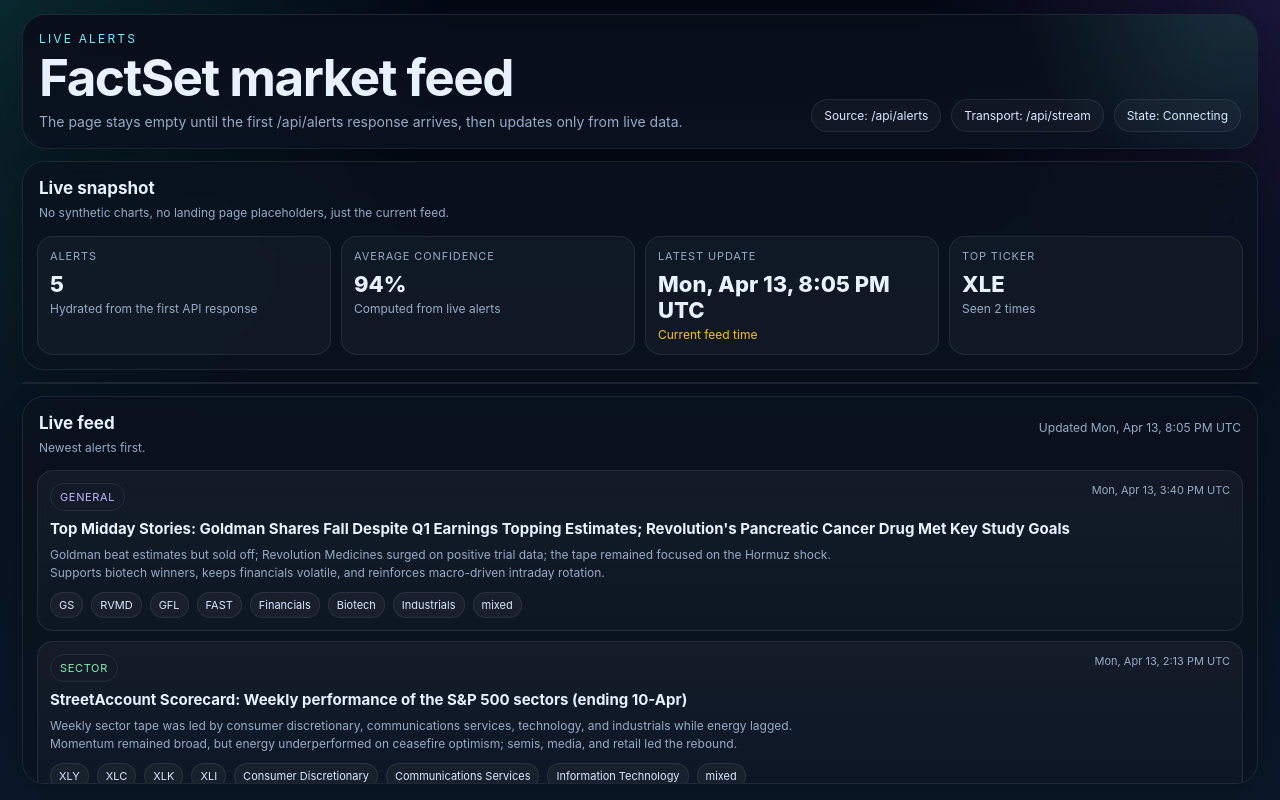
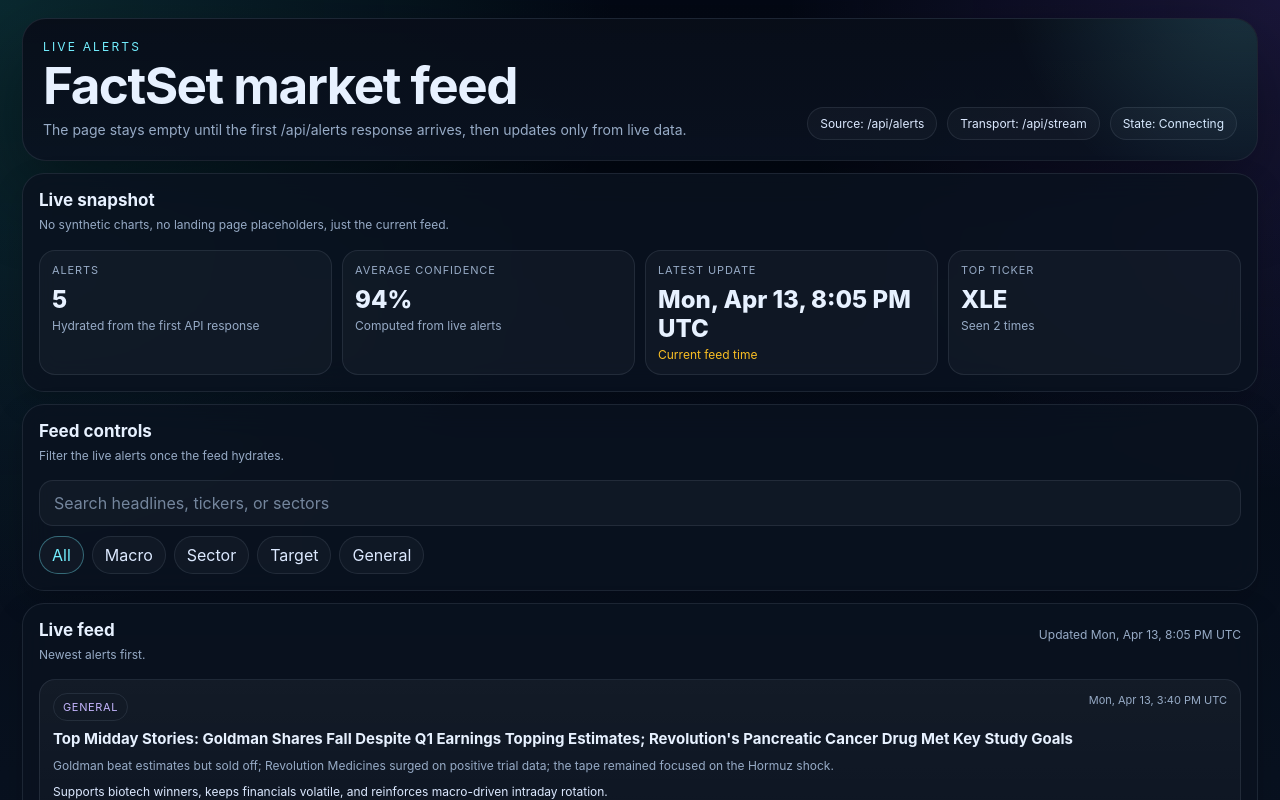
Before and after one commit to kush0323/factset-market-dashboard, a Next.js app: page / in a window 1280 px wide. Shown: the top 800 px of the page. Built offline with nearby package versions, Linux system fonts and the light colour scheme; no server answers.

Commit message:
Allow dashboard to expand vertically

```diff
--- a/app/globals.css
+++ b/app/globals.css
@@ -17,8 +17,7 @@
 html, body {
   margin: 0;
   padding: 0;
-  height: 100%;
-  overflow: hidden;
+  overflow: visible;
   background:
     radial-gradient(circle at top left, rgba(45, 212, 191, 0.16), transparent 30%),
     radial-gradient(circle at top right, rgba(139, 92, 246, 0.16), transparent 24%),
@@ -26,7 +25,8 @@
   color: var(--text);
   font-family: Inter, ui-sans-serif, system-ui, -apple-system, BlinkMacSystemFont, sans-serif;
 }
-body { min-height: 100vh; }
+html { min-height: 100vh; }
+body { min-height: 100vh; overflow: visible; }
 a { color: inherit; text-decoration: none; }
 button, input { font: inherit; }
 button { cursor: pointer; }
@@ -35,11 +35,10 @@
   max-width: 1560px;
   margin: 0 auto;
   padding: 18px 22px 22px;
-  height: 100vh;
+  min-height: 100vh;
   display: grid;
-  grid-template-rows: auto auto 1fr auto;
   gap: 12px;
-  overflow: hidden;
+  overflow: visible;
 }
 
 .hero {
@@ -53,7 +52,6 @@
   position: relative;
   overflow: hidden;
 }
-.hero-tight { padding-bottom: 18px; }
 .hero::after {
   content: '';
   position: absolute;
@@ -66,7 +64,7 @@
 .topbar { display: flex; justify-content: space-between; gap: 16px; align-items: end; flex-wrap: wrap; }
 .kicker { color: var(--accent); font-size: 12px; letter-spacing: 0.18em; text-transform: uppercase; }
 .hero h1 { margin: 6px 0 8px; font-size: clamp(28px, 4vw, 54px); line-height: 1; letter-spacing: -0.03em; }
-.hero p { margin: 0; color: var(--muted); max-width: 980px; line-height: 1.5; font-size: 14px; }
+.hero p { margin: 0; color: var(--muted); max-width: 920px; line-height: 1.5; font-size: 14px; }
 .chips { display: flex; gap: 10px; flex-wrap: wrap; justify-content: flex-end; }
 .chip {
   padding: 8px 12px;
@@ -77,16 +75,6 @@
   font-size: 12px;
 }
 
-.grid { display: grid; gap: 12px; min-height: 0; }
-.top-grid { grid-template-columns: 1.3fr 0.9fr; }
-.middle-grid { grid-template-columns: 1.2fr 0.8fr; }
-.bottom-grid { grid-template-columns: 1.25fr 0.75fr; min-height: 0; }
-@media (max-width: 1180px) {
-  .top-grid,
-  .middle-grid,
-  .bottom-grid { grid-template-columns: 1fr; }
-}
-
 .panel {
   border: 1px solid var(--panel-border);
   background: var(--panel);
@@ -94,12 +82,11 @@
   overflow: hidden;
   backdrop-filter: blur(16px);
   box-shadow: 0 12px 30px rgba(0, 0, 0, .18);
-  min-height: 0;
 }
 .panel-hd { display:flex; justify-content:space-between; gap:12px; align-items:flex-start; padding: 16px 16px 0; flex-wrap: wrap; }
 .panel-title { margin: 0; font-size: 17px; }
 .panel-sub { margin: 6px 0 0; color: var(--muted); font-size: 12px; line-height: 1.45; }
-.panel-bd { padding: 16px; min-height: 0; }
+.panel-bd { padding: 16px; }
 
 .metric-grid { display:grid; grid-template-columns: repeat(4, minmax(0, 1fr)); gap: 10px; }
 @media (max-width: 980px) { .metric-grid { grid-template-columns: repeat(2, minmax(0, 1fr)); } }
@@ -116,77 +103,39 @@
 .metric-sub.down { color: var(--bad); }
 .metric-sub.flat { color: var(--warn); }
 
-.chart-panel { padding-top: 8px; }
-.trend-chart { width: 100%; height: auto; display: block; }
-.chart-grid { stroke: rgba(148, 163, 184, 0.16); stroke-width: 1; }
-.chart-grid.subtle { stroke-dasharray: 3 7; }
-.chart-axis { stroke: rgba(148, 163, 184, 0.24); stroke-width: 1; }
-.trend-line { fill: none; stroke-linecap: round; stroke-linejoin: round; stroke-width: 3; }
-.trend-alerts { stroke: #73efff; }
-.trend-count { stroke: #73efff; }
-.trend-confidence { stroke: rgba(255,255,255,.82); stroke-width: 2.2; opacity: .78; }
-.trend-dot { fill: rgba(110,231,255,.92); }
-.timeline-labels { display:flex; justify-content:space-between; gap:8px; color: var(--muted); font-size: 11px; margin-top: 8px; }
-.legend-row { display:flex; gap: 12px; flex-wrap: wrap; color: var(--muted); font-size: 11px; }
-.legend-row span { display:inline-flex; gap: 6px; align-items:center; }
-.legend { width: 10px; height: 10px; border-radius: 50%; display:inline-block; }
-.legend.alerts { background: #73efff; }
-.legend.macro { background: #6ee7ff; }
-.legend.target { background: #fda4af; }
-.legend.sector { background: #86efac; }
-.legend.confidence { background: rgba(255,255,255,.9); }
+.tools-row { display: grid; gap: 10px; }
+.searchbar {
+  width: 100%;
+  padding: 12px 14px;
+  border-radius: 14px;
+  border: 1px solid var(--panel-border);
+  background: rgba(255,255,255,.03);
+  color: var(--text);
+}
+.searchbar::placeholder { color: rgba(151, 171, 198, .75); }
+.tabs-row { display:flex; gap: 8px; flex-wrap: wrap; }
+.tab {
+  padding: 8px 12px;
+  border-radius: 999px;
+  border: 1px solid var(--panel-border);
+  background: rgba(255,255,255,.03);
+  color: #dce9ff;
+}
+.tab.active { border-color: rgba(115, 239, 255, 0.38); color: var(--accent); }
 
-.heatmap-grid-wrap { padding-top: 6px; }
-.heat-grid { display:grid; grid-template-columns: repeat(2, minmax(0, 1fr)); gap: 10px; }
-@media (max-width: 760px) { .heat-grid { grid-template-columns: 1fr; } }
-.heat-tile {
-  min-height: 86px;
-  border-radius: 16px;
-  border: 1px solid rgba(255,255,255,.08);
-  padding: 12px;
-  display: grid;
-  gap: 4px;
-}
-.heat-tile.positive { background: linear-gradient(180deg, rgba(45,212,191,.2), rgba(45,212,191,.08)); }
-.heat-tile.negative { background: linear-gradient(180deg, rgba(251,113,133,.18), rgba(251,113,133,.08)); }
-.heat-name { font-weight: 700; font-size: 14px; }
-.heat-value { font-size: 21px; font-weight: 800; letter-spacing: -0.03em; }
-.heat-sub { font-size: 11px; color: rgba(231, 241, 255, .72); }
-
-.spotlight-grid { display:grid; gap: 10px; }
-.spot-card,
-.alpha-card,
-.feed-card {
-  width: 100%;
-  text-align: left;
+.feed-list { display:grid; gap: 10px; }
+.feed-card,
+.empty-state {
   padding: 13px;
   border-radius: 16px;
   border: 1px solid var(--panel-border);
   background: linear-gradient(180deg, rgba(255,255,255,.045), rgba(255,255,255,.02));
-  color: inherit;
-  transition: transform .18s ease, border-color .18s ease, background .18s ease;
 }
-.alpha-card:hover,
-.feed-card:hover { transform: translateY(-1px); border-color: rgba(110,231,255,.28); }
-.alpha-card h3,
-.feed-card h3,
-.spot-card h3 { margin: 8px 0 8px; font-size: 15px; line-height: 1.28; }
-.alpha-card p,
-.feed-card p,
-.spot-card p { margin: 0; color: var(--muted); font-size: 12px; line-height: 1.5; }
+.feed-card h3 { margin: 8px 0 8px; font-size: 15px; line-height: 1.28; }
+.feed-card p { margin: 0; color: var(--muted); font-size: 12px; line-height: 1.5; }
+.feed-card .impact { margin-top: 8px; color: #dce9ff; }
 .card-top { display:flex; justify-content:space-between; gap: 10px; align-items:flex-start; }
 .card-time { color: var(--muted); font-size: 11px; white-space: nowrap; }
-.mini-action { margin-top: 8px; font-size: 12px; color: #dce9ff; }
-.pill-row { display:flex; gap: 8px; flex-wrap: wrap; margin-top: 10px; }
-.pill-row.compact { margin-top: 8px; }
-.pill {
-  padding: 5px 8px;
-  border-radius: 999px;
-  background: rgba(255,255,255,.04);
-  border:1px solid var(--panel-border);
-  font-size: 11px;
-  color:#dce9ff;
-}
 .badge {
   display:inline-flex;
   align-items:center;
@@ -202,274 +151,20 @@
 .badge.sector { color: #86efac; }
 .badge.target { color: #fda4af; }
 .badge.general { color: #c4b5fd; }
-
-.spot-card.wide { display:grid; gap: 10px; }
-.spot-tone { margin-top: 8px; font-size: 11px; color: var(--muted); }
-.spot-tone.up { color: var(--good); }
-.spot-tone.down { color: var(--bad); }
-.spot-tone.flat { color: var(--warn); }
-.ticker-strip { display:flex; gap: 8px; flex-wrap: wrap; }
-.ticker-chip {
-  display:inline-flex;
-  gap: 8px;
-  align-items:center;
-  padding: 8px 10px;
-  border-radius: 12px;
-  border: 1px solid var(--panel-border);
-  background: rgba(255,255,255,.03);
+.pill-row { display:flex; gap: 8px; flex-wrap: wrap; margin-top: 10px; }
+.pill {
+  padding: 5px 8px;
+  border-radius: 999px;
+  background: rgba(255,255,255,.04);
+  border:1px solid var(--panel-border);
+  font-size: 11px;
+  color:#dce9ff;
 }
-.ticker-chip strong { font-size: 12px; }
-.ticker-chip em { font-style: normal; color: var(--muted); font-size: 11px; }
-
-.status-stack { display:grid; gap: 8px; }
-.status-row {
-  display:flex; justify-content:space-between; gap: 10px;
-  padding: 9px 11px; border-radius: 12px; background: rgba(255,255,255,.03); border: 1px solid var(--panel-border);
+.pill.tone.up { color: var(--good); }
+.pill.tone.down { color: var(--bad); }
+.pill.tone.flat { color: var(--warn); }
+.empty-state {
+  color: var(--muted);
+  text-align: center;
+  padding: 18px;
 }
-.status-row strong { font-size: 12px; }
-.status-row span { color: var(--muted); font-size: 11px; text-align: right; }
-.compact-card { padding: 12px; }
-.compact-card h3 { margin: 8px 0 6px; }
-.compact-card p { font-size: 12px; }
-
-.search-row { display:grid; gap: 10px; }
-.searchbar {
-  width: 100%;
-  padding: 11px 13px;
-  border-radius: 14px;
-  border: 1px solid var(--panel-border);
-  background: rgba(255,255,255,.03);
-  color: var(--text);
-}
-.tabs-row { display:flex; gap: 8px; flex-wrap: wrap; }
-.tab {
-  cursor: pointer;
-  padding: 8px 11px;
-  border-radius: 999px;
-  border: 1px solid var(--panel-border);
-  background: rgba(255,255,255,.03);
-  color: #dce9ff;
-  font-size: 12px;
-}
-.tab.active { background: linear-gradient(90deg, rgba(45,212,191,.16), rgba(139,92,246,.18)); border-color: rgba(110,231,255,.35); }
-
-.feed-panel-body { display:grid; gap: 10px; min-height: 0; }
-.feed-list { display:grid; gap: 10px; }
-.feed-card { padding: 12px; }
-.feed-footline {
-  display:flex; justify-content:space-between; gap: 12px; margin-top: 10px; padding-top: 10px;
-  border-top: 1px solid rgba(148,163,184,.12);
-}
-.feed-footline span { color: var(--muted); font-size: 11px; text-transform: uppercase; letter-spacing: .08em; }
-.feed-footline strong { font-size: 11px; color: #dce9ff; font-weight: 500; text-align: right; }
-.empty-card p { text-align: center; }
-
-.tools-stack { display:grid; gap: 10px; }
-.tool-box {
-  border: 1px solid var(--panel-border);
-  border-radius: 16px;
-  padding: 12px;
-  background: rgba(255,255,255,.03);
-}
-.tool-title { font-size: 12px; text-transform: uppercase; letter-spacing: .08em; color: var(--muted); margin-bottom: 10px; }
-
-.corr-grid {
-  display: grid;
-  grid-template-columns: 92px repeat(5, minmax(0, 1fr));
-  gap: 6px;
-  align-items: stretch;
-}
-@media (max-width: 760px) { .corr-grid { grid-template-columns: 72px repeat(5, minmax(0, 1fr)); } }
-.corr-corner,
-.corr-head,
-.corr-row-head,
-.corr-cell {
-  border-radius: 10px;
-  border: 1px solid rgba(255,255,255,.06);
-}
-.corr-head,
-.corr-row-head {
-  padding: 8px 6px;
-  font-size: 10px;
-  color: var(--muted);
-  background: rgba(255,255,255,.03);
-  display:flex;
-  align-items:center;
-  justify-content:center;
-  text-align:center;
-}
-.corr-cell {
-  display:flex;
-  align-items:center;
-  justify-content:center;
-  min-height: 38px;
-  font-size: 11px;
-  color: #eaf6ff;
-  background: rgba(115,239,255,.12);
-}
-
-.footer-strip {
-  display:flex;
-  gap: 10px;
-  flex-wrap: wrap;
-  align-items:center;
-  justify-content:space-between;
-}
-.footer-chip {
-  padding: 8px 11px;
-  border-radius: 999px;
-  border: 1px solid var(--panel-border);
-  background: rgba(255,255,255,.03);
-  color: #dce9ff;
-  font-size: 11px;
-}
-
-.modal-backdrop {
-  position: fixed;
-  inset: 0;
-  background: rgba(3, 7, 14, 0.72);
-  backdrop-filter: blur(14px);
-  display: grid;
-  place-items: center;
-  padding: 18px;
-  z-index: 50;
-}
-.modal-shell {
-  width: min(1100px, 96vw);
-  max-height: 92vh;
-  overflow: hidden;
-  border-radius: 24px;
-  border: 1px solid var(--panel-border);
-  background: linear-gradient(180deg, rgba(8, 14, 25, .98), rgba(10, 18, 32, .94));
-  box-shadow: 0 30px 100px rgba(0,0,0,.55);
-  display: grid;
-  grid-template-rows: auto auto 1fr;
-}
-.modal-head {
-  display:flex;
-  justify-content:space-between;
-  gap: 12px;
-  align-items:flex-start;
-  padding: 18px 18px 12px;
-}
-.modal-head h2 { margin: 8px 0 8px; font-size: 20px; line-height: 1.18; }
-.modal-head p { margin: 0; color: var(--muted); font-size: 12px; max-width: 760px; }
-.close-btn {
-  border: 1px solid var(--panel-border);
-  background: rgba(255,255,255,.04);
-  color: #dce9ff;
-  padding: 8px 12px;
-  border-radius: 999px;
-}
-.modal-status {
-  display:flex;
-  gap: 8px;
-  flex-wrap: wrap;
-  padding: 0 18px 14px;
-}
-.status-pill {
-  padding: 7px 10px;
-  border-radius: 999px;
-  border: 1px solid var(--panel-border);
-  background: rgba(255,255,255,.03);
-  font-size: 11px;
-  color: #dce9ff;
-}
-.status-pill.verified { border-color: rgba(45,212,191,.3); color: #a7f3d0; }
-.status-pill.review { border-color: rgba(251,191,36,.3); color: #fde68a; }
-.modal-grid {
-  display:grid;
-  grid-template-columns: 320px 1fr;
-  min-height: 0;
-  border-top: 1px solid rgba(148,163,184,.08);
-}
-@media (max-width: 900px) { .modal-grid { grid-template-columns: 1fr; } }
-.chain-list {
-  border-right: 1px solid rgba(148,163,184,.08);
-  padding: 14px;
-  overflow: auto;
-  min-height: 0;
-}
-@media (max-width: 900px) { .chain-list { border-right: 0; border-bottom: 1px solid rgba(148,163,184,.08); } }
-.side-label { font-size: 11px; text-transform: uppercase; letter-spacing: .08em; color: var(--muted); margin-bottom: 10px; }
-.chain-switch {
-  width: 100%;
-  display:grid;
-  gap: 6px;
-  text-align:left;
-  padding: 12px;
-  border-radius: 16px;
-  border: 1px solid var(--panel-border);
-  background: rgba(255,255,255,.03);
-  color: inherit;
-  margin-bottom: 10px;
-}
-.chain-switch strong { font-size: 13px; }
-.chain-switch span { font-size: 11px; color: var(--muted); line-height: 1.45; }
-.chain-switch.active { border-color: rgba(110,231,255,.35); background: linear-gradient(90deg, rgba(45,212,191,.12), rgba(139,92,246,.12)); }
-.chain-empty {
-  padding: 12px;
-  border-radius: 16px;
-  border: 1px dashed var(--panel-border);
-  color: #dce9ff;
-  display:grid;
-  gap: 8px;
-  font-size: 12px;
-}
-.chain-empty span { color: var(--muted); font-size: 11px; }
-.modal-body {
-  padding: 14px;
-  overflow: auto;
-  min-height: 0;
-}
-.chain-summary {
-  padding: 14px;
-  border: 1px solid var(--panel-border);
-  border-radius: 18px;
-  background: rgba(255,255,255,.03);
-}
-.chain-summary h3 { margin: 10px 0 8px; font-size: 16px; }
-.chain-summary p { margin: 0; color: var(--muted); font-size: 12px; line-height: 1.5; }
-.step-stack { display:grid; gap: 10px; margin-top: 12px; }
-.step-card {
-  display:grid;
-  grid-template-columns: 34px 1fr;
-  gap: 10px;
-  padding: 12px;
-  border: 1px solid var(--panel-border);
-  border-radius: 16px;
-  background: rgba(255,255,255,.03);
-}
-.step-index {
-  width: 30px;
-  height: 30px;
-  border-radius: 999px;
-  display:flex;
-  align-items:center;
-  justify-content:center;
-  background: rgba(115,239,255,.14);
-  color: #dffbff;
-  font-weight: 700;
-  font-size: 12px;
-}
-.step-label { font-size: 13px; font-weight: 700; margin-bottom: 4px; }
-.step-detail { color: var(--text); font-size: 12px; line-height: 1.5; }
-.step-meta { color: var(--muted); font-size: 11px; line-height: 1.45; margin-top: 4px; }
-.validation-box {
-  margin-top: 12px;
-  padding: 12px;
-  border-radius: 16px;
-  border: 1px solid rgba(110,231,255,.2);
-  background: rgba(115,239,255,.05);
-}
-.validation-box strong { display:block; margin-bottom: 6px; font-size: 12px; }
-.validation-box p { margin: 0; color: var(--muted); font-size: 11px; line-height: 1.5; }
-
-.footer-strip { padding-bottom: 2px; }
-
-@media (max-height: 920px) {
-  .shell { padding-top: 14px; padding-bottom: 16px; }
-  .hero { padding: 16px; }
-  .metric-value { font-size: 22px; }
-  .panel-bd { padding: 14px; }
-}
```
